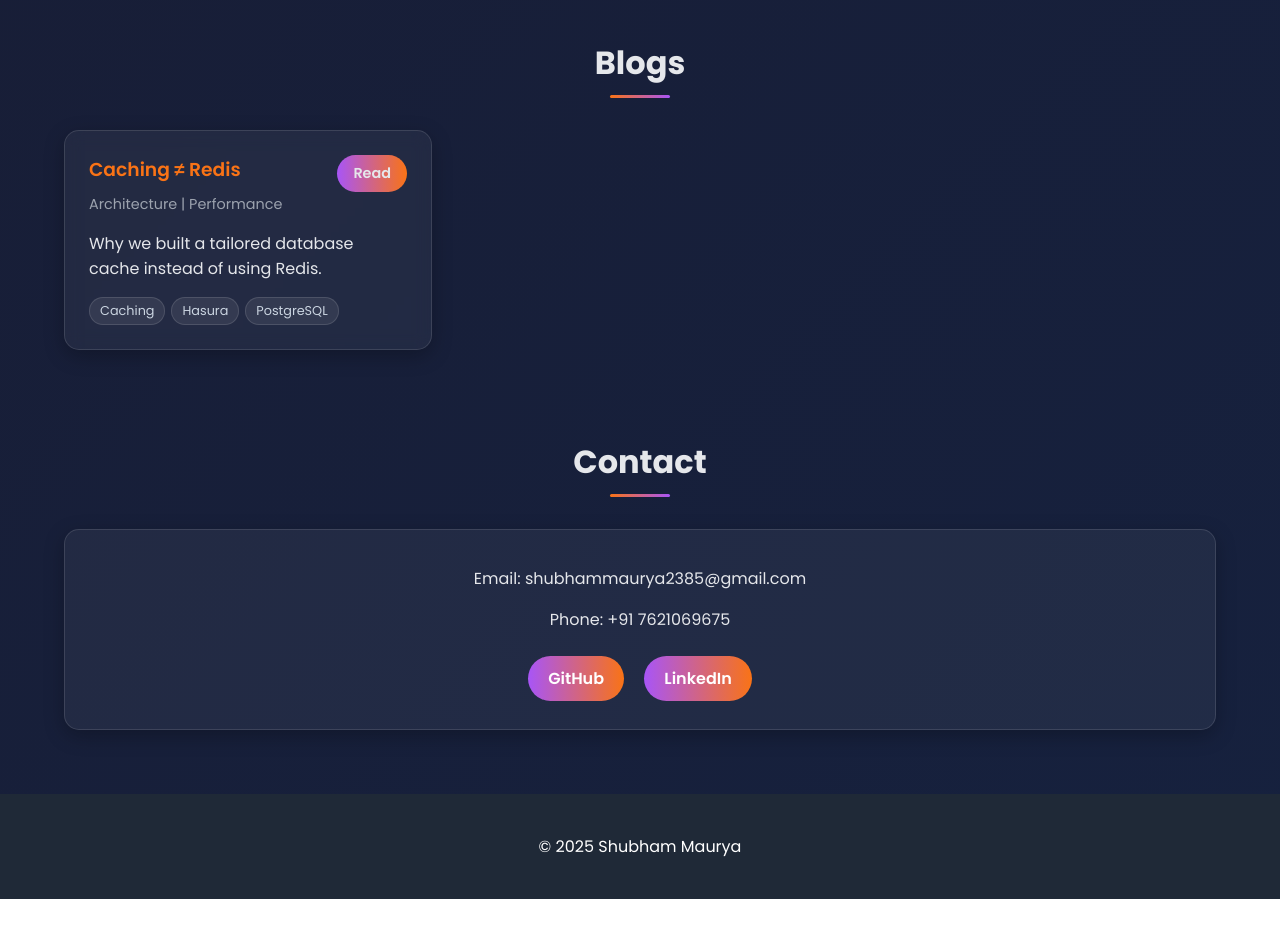
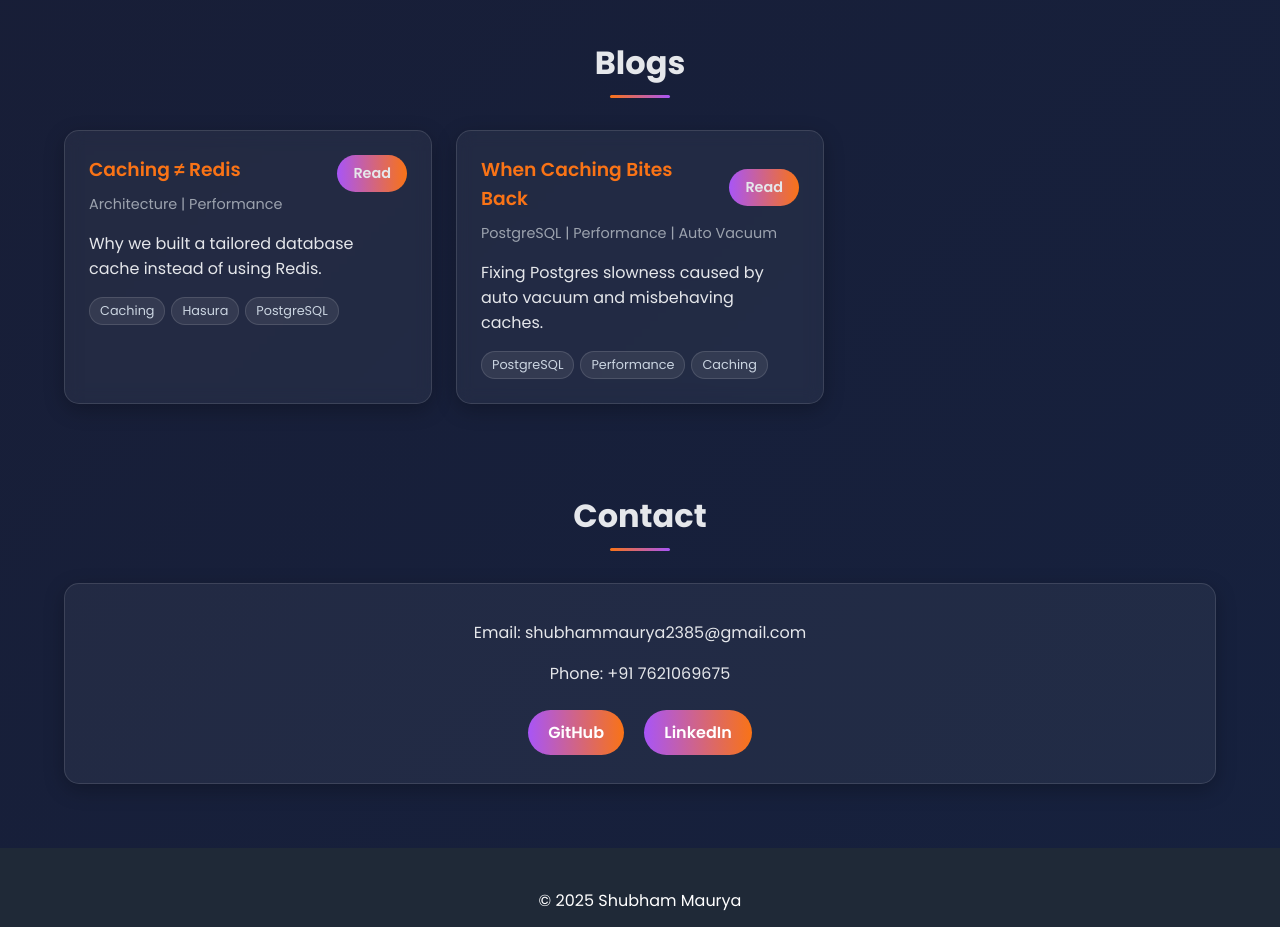
Before and after one commit to ddev687/shubham-portfolio, a plain HTML site: page index.html in a window 1280 px wide. Shown: the part 2900-3827 px from the top of the page. Before the commit the page ends 3799 px from the top, so only its background shows below. Drawn offline with Linux system fonts and the light colour scheme.

Commit message:
Update index.html - Added second blogs

```diff
--- a/index.html
+++ b/index.html
@@ -571,6 +571,12 @@
         <p>Why we built a tailored database cache instead of using Redis.</p>
         <div class="tags"><span class="tag">Caching</span><span class="tag">Hasura</span><span class="tag">PostgreSQL</span></div>
       </div>
+      <div class="card">
+        <div class="top"><h3>When Caching Bites Back</h3><a class="btn-visit" href="https://medium.com/@shubhammaurya2385/when-caching-bites-back-fixing-postgres-slowness-caused-by-auto-vacuum-f195946ef761" target="_blank" rel="noreferrer">Read</a></div>
+        <div class="meta">PostgreSQL | Performance | Auto Vacuum</div>
+        <p>Fixing Postgres slowness caused by auto vacuum and misbehaving caches.</p>
+        <div class="tags"><span class="tag">PostgreSQL</span><span class="tag">Performance</span><span class="tag">Caching</span></div>
+      </div>
     </div>
   </section>
 
```
